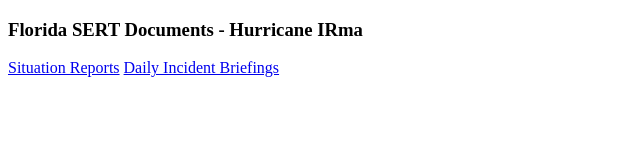
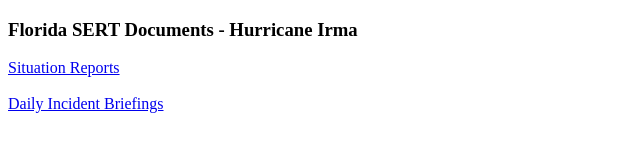
Before and after one commit to FloridaAssociationofCounties/Hurricane-_Irma_Briefings, a plain HTML site: page index.html in a window 1280 px wide. Shown: the whole page, without its empty margins (0-640 px from the left). Drawn offline with Linux system fonts and the light colour scheme.

Commit message:
Update index.html

```diff
--- a/index.html
+++ b/index.html
@@ -4,8 +4,9 @@
   <title>Hurricane Irma Daily Briefing Documents</title>
 </head>
 <body>
-  <h3>Florida SERT Documents - Hurricane IRma</h3>
+  <h3>Florida SERT Documents - Hurricane Irma</h3>
   <a href="Situation Reports/Situation_Reports.html">Situation Reports</a>
+  <br /><br />
   <a href="Daily Incident Briefings/Daily_Incident_Briefings.html">Daily Incident Briefings</a>
 </body>
 </html>
```
